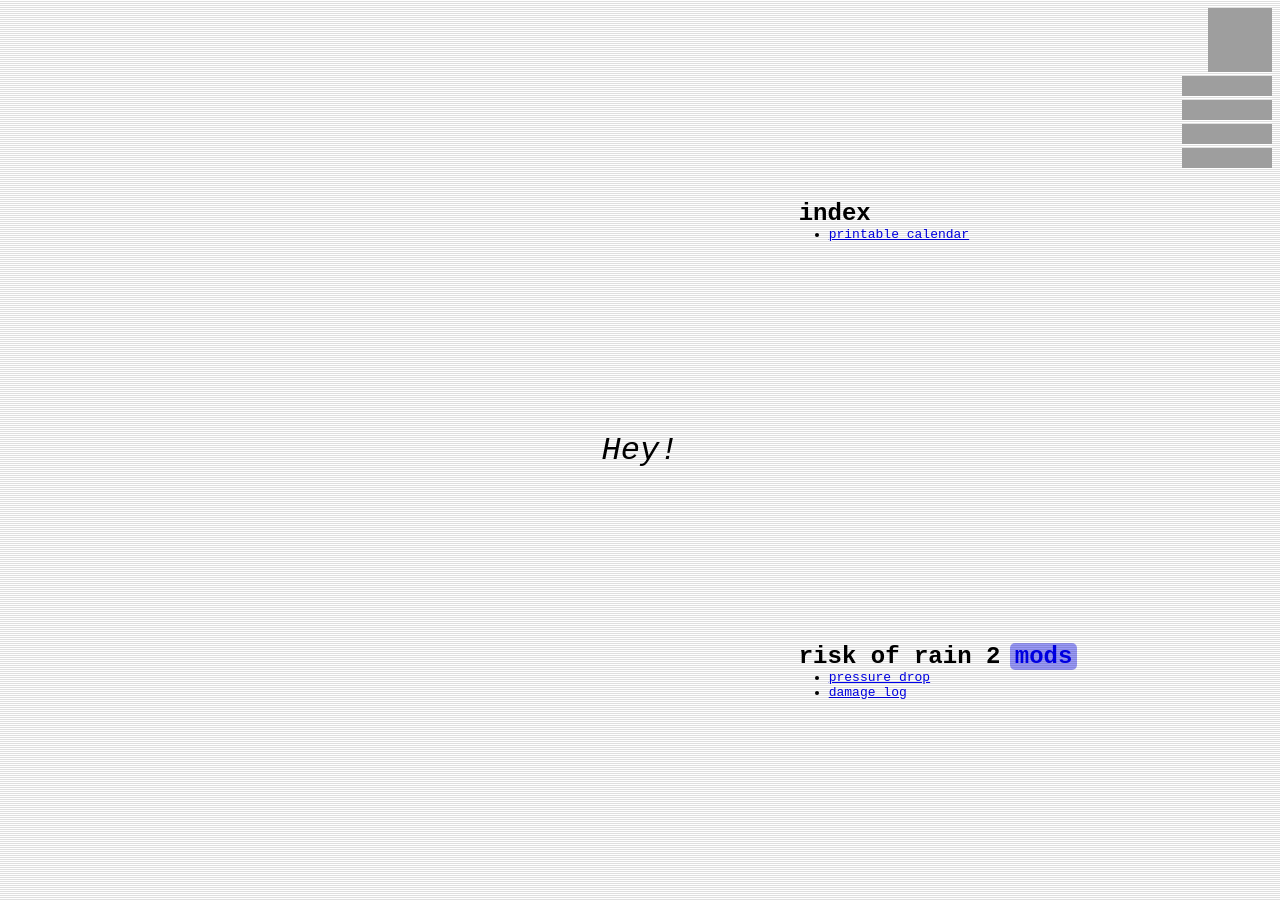
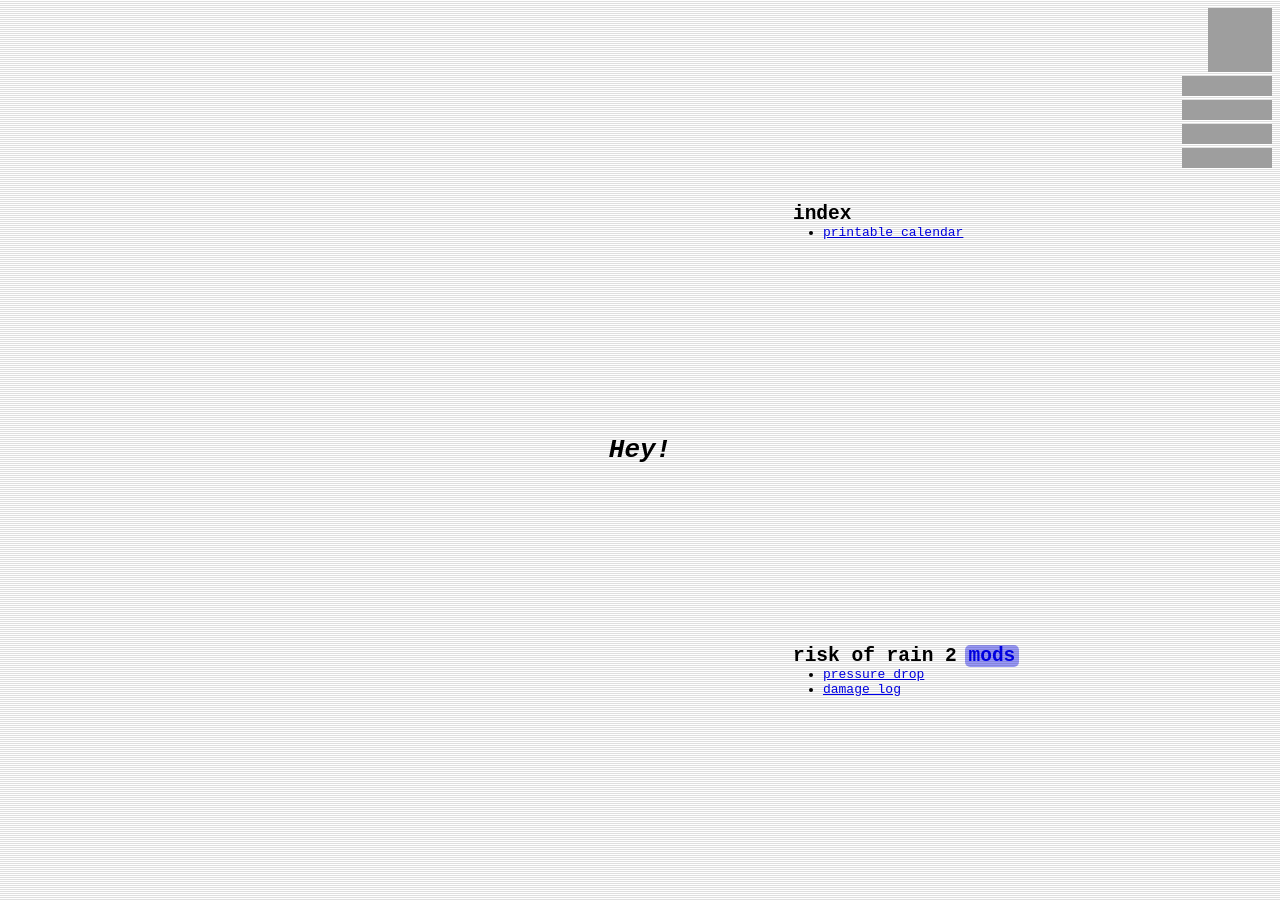
Before and after one commit to itsschwer/itsschwer.github.io, a Jekyll site: the page docs/index.html, which Jekyll copies as it is, in a window 1280 px wide. Built offline with Jekyll 4.4.1, drawn with Linux system fonts in a browser that asks for light colours; grey boxes are pictures that could not be loaded.

Commit message:
Use default heading font styles

```diff
--- a/docs/css/index.css
+++ b/docs/css/index.css
@@ -77,8 +77,6 @@ main.index {
 /* Styling -------------------------- */
 
 h1, h2 { margin-block: unset; }
-h1 { font-size: 2rem; font-weight: unset; }
-h2 { font-size: 1.5rem; }
 
 ul {
     margin-block: unset;
```
